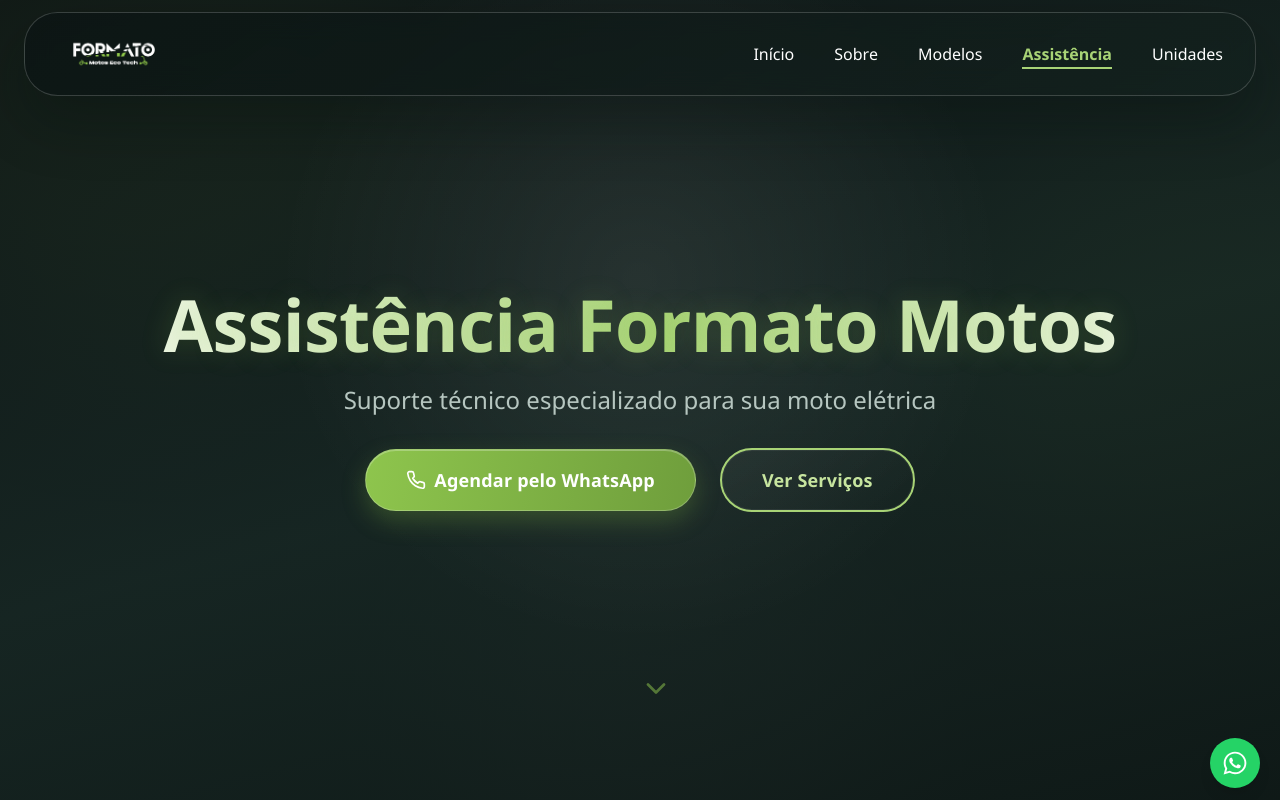
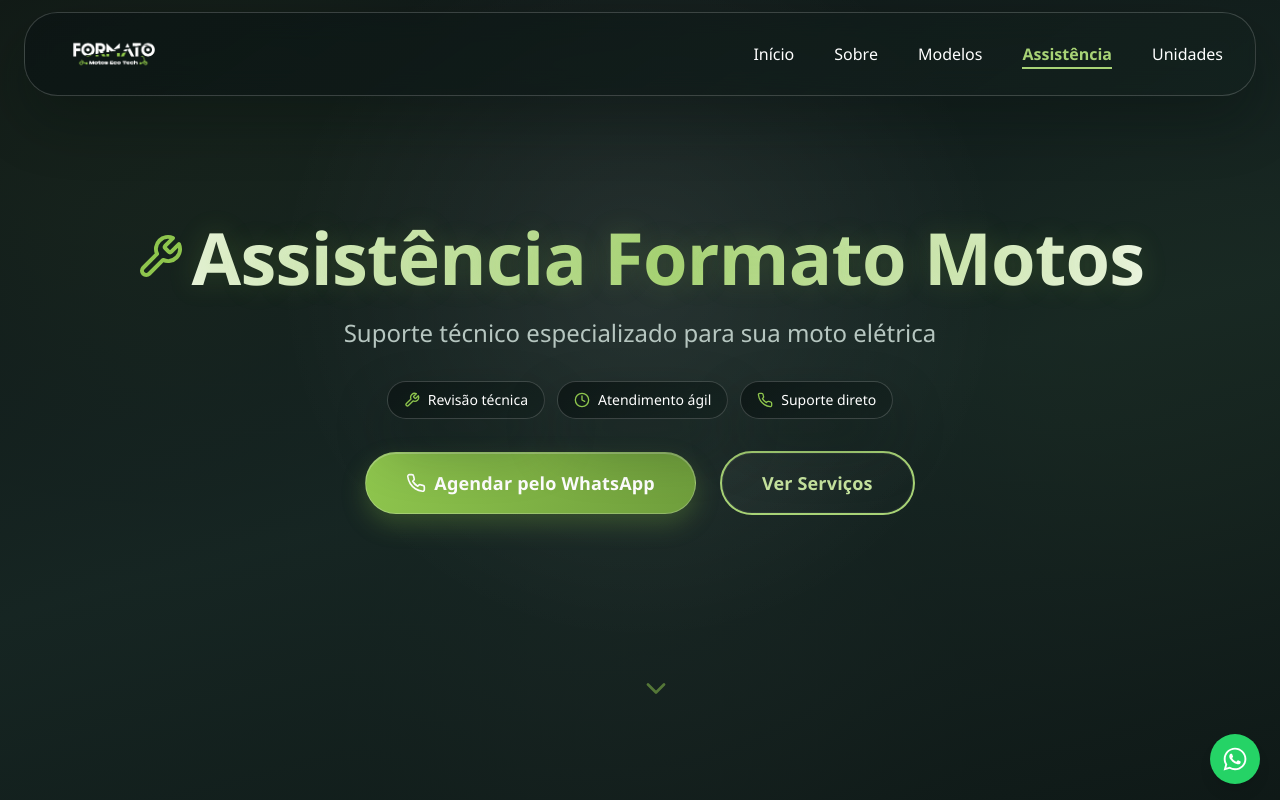
Before and after one commit to BrennoHS/new-formato-motos, a React (Vite) app: page /assistencia in a window 1280 px wide. Shown: the top 800 px of the page. Built offline with nearby package versions, Linux system fonts and the light colour scheme; the HTML template or start-up script is replaced by a standard one; a web font is replaced by a local one.

Commit message:
changes no design

```diff
--- a/src/components/AboutContent.jsx
+++ b/src/components/AboutContent.jsx
@@ -1,6 +1,6 @@
 import { Link } from 'react-router-dom';
 import { motion } from 'framer-motion';
-import { Mail, Phone } from 'lucide-react';
+import { Mail, Phone, Building2 } from 'lucide-react';
 import { contactLinks } from "../data/siteConfig";
 
 // Animation variants
@@ -66,12 +66,13 @@
             className="mb-8"
           >
             <motion.h1
-              className="text-4xl sm:text-5xl md:text-6xl lg:text-7xl font-bold mb-6 hero-title-premium leading-tight"
+              className="w-full text-4xl sm:text-5xl md:text-6xl lg:text-7xl font-bold mb-6 hero-title-premium leading-tight flex flex-col md:flex-row items-center justify-center text-center gap-1 sm:gap-2"
               initial={{ opacity: 0, y: 30 }}
               animate={{ opacity: 1, y: 0 }}
               transition={{ duration: 0.8 }}
             >
-              Sobre a Formato Motos
+              <Building2 className="w-10 h-10 sm:w-12 sm:h-12 text-[#8ec54d] shrink-0" />
+              <span className="inline-block text-center">Sobre a Formato Motos</span>
             </motion.h1>
           </motion.div>
           <motion.p
@@ -82,6 +83,17 @@
           >
             Somos uma empresa brasileira apaixonada por mobilidade elétrica, oferecendo scooters inovadoras, sustentáveis e acessíveis para transformar o jeito que você se move.
           </motion.p>
+
+          <motion.div
+            className="flex flex-wrap justify-center gap-3"
+            initial={{ opacity: 0, y: 20 }}
+            animate={{ opacity: 1, y: 0 }}
+            transition={{ delay: 0.45, duration: 0.7 }}
+          >
+            <span className="surface-glass-dark px-4 py-2 rounded-full text-sm">Empresa brasileira</span>
+            <span className="surface-glass-dark px-4 py-2 rounded-full text-sm">Tecnologia acessível</span>
+            <span className="surface-glass-dark px-4 py-2 rounded-full text-sm">Mobilidade sustentável</span>
+          </motion.div>
         </div>
       </motion.section>
 
--- a/src/components/AssistanceContent.jsx
+++ b/src/components/AssistanceContent.jsx
@@ -91,21 +91,14 @@
         </div>
 
         <div className="z-10 w-full max-w-7xl mx-auto px-4 sm:px-6 lg:px-8 text-center">
-          <motion.div
-            variants={floatingVariants}
-            animate="animate"
-            className="mb-8 sm:mb-12 lg:mb-16"
-          >
-
-          </motion.div>
-
           <motion.h1
-            className="text-4xl sm:text-5xl md:text-6xl lg:text-7xl font-bold mb-6 hero-title-premium leading-tight"
+            className="w-full text-4xl sm:text-5xl md:text-6xl lg:text-7xl font-bold mb-6 hero-title-premium leading-tight flex flex-col md:flex-row items-center justify-center text-center gap-1 sm:gap-2"
               initial={{ opacity: 0, y: 30 }}
               animate={{ opacity: 1, y: 0 }}
               transition={{ duration: 0.8 }}
           >
-            Assistência Formato Motos
+            <Wrench className="w-10 h-10 sm:w-12 sm:h-12 text-[#8ec54d] shrink-0" />
+            <span className="inline-block text-center">Assistência Formato Motos</span>
           </motion.h1>
 
           <motion.p
@@ -116,6 +109,23 @@
           >
             Suporte técnico especializado para sua moto elétrica
           </motion.p>
+
+          <motion.div
+            className="flex flex-wrap justify-center gap-3 mb-8"
+            initial={{ opacity: 0, y: 20 }}
+            animate={{ opacity: 1, y: 0 }}
+            transition={{ delay: 0.4, duration: 0.7 }}
+          >
+            <span className="surface-glass-dark inline-flex items-center gap-2 px-4 py-2 rounded-full text-sm">
+              <Wrench className="w-4 h-4 text-[#8ec54d]" /> Revisão técnica
+            </span>
+            <span className="surface-glass-dark inline-flex items-center gap-2 px-4 py-2 rounded-full text-sm">
+              <Clock className="w-4 h-4 text-[#8ec54d]" /> Atendimento ágil
+            </span>
+            <span className="surface-glass-dark inline-flex items-center gap-2 px-4 py-2 rounded-full text-sm">
+              <Phone className="w-4 h-4 text-[#8ec54d]" /> Suporte direto
+            </span>
+          </motion.div>
 
           <motion.div
             className="flex flex-col sm:flex-row gap-4 sm:gap-6 justify-center items-center mb-12 sm:mb-16"
--- a/src/components/HomeContent.jsx
+++ b/src/components/HomeContent.jsx
@@ -173,8 +173,8 @@
               animate="animate"
               className="order-1 lg:order-2 relative flex items-center justify-center mb-4 sm:mb-3 lg:mb-0 mt-2 sm:mt-3 lg:mt-6"
             >
-              <div className="absolute w-[min(64vw,16.5rem)] h-[min(64vw,16.5rem)] sm:w-[min(58vw,19rem)] sm:h-[min(58vw,19rem)] lg:w-[min(84vw,34rem)] lg:h-[min(84vw,34rem)] rounded-full border border-white/20" />
-              <div className="absolute w-[min(50vw,13rem)] h-[min(50vw,13rem)] sm:w-[min(44vw,15rem)] sm:h-[min(44vw,15rem)] lg:w-[min(66vw,26rem)] lg:h-[min(66vw,26rem)] rounded-full border border-[#8ec54d]/35" />
+              <div className="absolute w-[min(67vw,17.2rem)] h-[min(67vw,17.2rem)] sm:w-[min(61vw,20rem)] sm:h-[min(61vw,20rem)] lg:w-[min(87vw,35rem)] lg:h-[min(87vw,35rem)] rounded-full border border-white/20" />
+              <div className="absolute w-[min(58vw,15rem)] h-[min(58vw,15rem)] sm:w-[min(52vw,17rem)] sm:h-[min(52vw,17rem)] lg:w-[min(76vw,30.5rem)] lg:h-[min(76vw,30.5rem)] rounded-full border border-[#8ec54d]/35" />
               <motion.img
                 src={formatoImg}
                 className="hero-logo relative z-10 w-[clamp(14.6rem,66vw,20rem)] sm:w-[clamp(16.2rem,56vw,23.4rem)] lg:w-[clamp(23.5rem,80vw,50rem)] h-auto"
--- a/src/components/ModelsContent.jsx
+++ b/src/components/ModelsContent.jsx
@@ -79,11 +79,12 @@
             className="mb-8"
           >
             <motion.h1
-              className="text-4xl sm:text-5xl md:text-6xl lg:text-7xl font-bold mb-6 hero-title-premium leading-tight"
+              className="text-4xl sm:text-5xl md:text-6xl lg:text-7xl font-bold mb-6 hero-title-premium leading-tight inline-flex items-center justify-center gap-3 sm:gap-4"
               initial={{ opacity: 0, y: 30 }}
               animate={{ opacity: 1, y: 0 }}
               transition={{ duration: 0.8 }}
             >
+              <Gauge className="w-10 h-10 sm:w-12 sm:h-12 text-[#8ec54d]" />
               Nossos Modelos
             </motion.h1>
           </motion.div>
--- a/src/components/WhatsappButton.jsx
+++ b/src/components/WhatsappButton.jsx
@@ -1,19 +1,22 @@
 import { FaWhatsapp } from 'react-icons/fa';
+import { createPortal } from 'react-dom';
 import { contactLinks } from "../data/siteConfig";
 
 const WhatsAppButton = () => {
-  return (
+  const button = (
     <a
       href={contactLinks.whatsappDefault}
       target="_blank"
       rel="noopener noreferrer"
-      className="fixed right-5 z-50 bg-[#25D366] text-white p-3 rounded-full shadow-lg transition-all duration-300 ease-in-out transform hover:scale-110 hover:text-[#1a1a1a]"
-      style={{ bottom: "max(env(safe-area-inset-bottom), 0.75rem)" }}
+      className="z-50 bg-[#25D366] text-white p-3 rounded-full shadow-lg transition-all duration-300 ease-in-out transform hover:scale-110 hover:text-[#1a1a1a]"
+      style={{ position: "fixed", right: "1.25rem", bottom: "1rem" }}
       aria-label="Fale conosco pelo WhatsApp"
     >
       <FaWhatsapp size={26} />
     </a>
   );
+
+  return createPortal(button, document.body);
 };
 
 export default WhatsAppButton;
```
